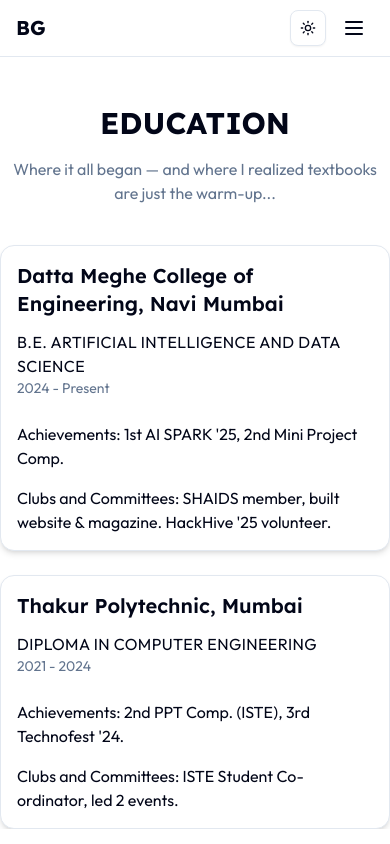
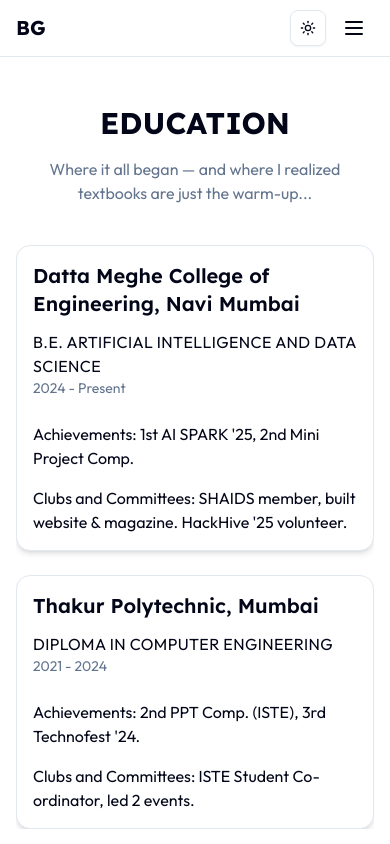
Before and after one commit to bhargavgajare1479/portfolio-website, a Next.js app: page /education in a window 390 px wide. Built offline with nearby package versions, Linux system fonts and the light colour scheme.

Commit message:
Fix Navbar inconsistency

```diff
--- a/src/app/contact/page.tsx
+++ b/src/app/contact/page.tsx
@@ -1,13 +1,18 @@
 import { Navbar } from "@/components/ui/navbar";
 import { ThemeToggle } from "@/components/theme-toggle";
+import { Lexend, Outfit } from "next/font/google";
 
-const lexend = { className: "" };
+const lexend = Lexend({ subsets: ["latin"] });
+const outfit = Outfit({ subsets: ["latin"] });
 
 export default function ContactPage() {
   return (
     <>
       <Navbar lexend={lexend} ThemeToggle={ThemeToggle} />
-      <h1>Contact Me</h1>
+      <div className="max-w-screen-xl mx-auto px-4 sm:px-8">
+        <h1 className={`mt-12 text-3xl sm:text-4xl md:text-5xl font-bold uppercase text-center ${lexend.className}`}>Contact Me</h1>
+        <p className={`mt-4 text-base sm:text-lg md:text-xl text-center text-muted-foreground ${outfit.className}`}>Let's connect and create something amazing together.</p>
+      </div>
     </>
   );
 }
--- a/src/app/education/page.tsx
+++ b/src/app/education/page.tsx
@@ -19,11 +19,12 @@ export default function EducationPage() {
   return (
     <>
       <Navbar lexend={lexend} ThemeToggle={ThemeToggle} />
-      <main className="mt-12 w-full flex flex-col items-center bg-background">
+      <div className="max-w-screen-xl mx-auto px-4 sm:px-8">
+        <h1 className={`mt-12 text-3xl sm:text-4xl md:text-5xl font-bold uppercase text-center ${lexend.className}`}>Education</h1>
+        <p className={`mt-4 text-base sm:text-lg md:text-xl text-center text-muted-foreground ${outfit.className}`}>Where it all began — and where I realized textbooks are just the warm-up...</p>
+        <main className="mt-10 w-full flex flex-col items-center bg-background">
           <div className="flex-1 w-full flex flex-col items-center justify-center overflow-auto">
-          <h1 className={`text-3xl sm:text-4xl md:text-5xl font-bold uppercase text-center ${lexend.className}`}>Education</h1>
-          <p className={`mt-4 text-base sm:text-lg md:text-xl text-center text-muted-foreground ${outfit.className}`}>Where it all began — and where I realized textbooks are just the warm-up...</p>
-          <div className="mt-10 w-full max-w-2xl flex flex-col gap-6 items-center">
+            <div className="w-full max-w-2xl flex flex-col gap-6 items-center">
               {(educationData as Education[]).map((edu, idx) => (
                 <Card key={idx} className="w-full sm:max-w-lg md:max-w-xl lg:max-w-2xl mx-auto p-4 text-start">
                   <h2 className={`text-xl sm:text-2xl font-semibold ${lexend.className}`}>{edu.institute}</h2>
@@ -38,6 +39,7 @@ export default function EducationPage() {
             </div>
           </div>
         </main>
+      </div>
     </>
   );
 }
--- a/src/app/experience/page.tsx
+++ b/src/app/experience/page.tsx
@@ -11,6 +11,7 @@ export default function ExperiencePage() {
   return (
     <>
       <Navbar lexend={lexend} ThemeToggle={ThemeToggle} />
+      <div className="max-w-screen-xl mx-auto px-4 sm:px-8">
         <h1 className={`mt-12 text-3xl sm:text-4xl md:text-5xl font-bold uppercase text-center ${lexend.className}`}>Experience</h1>
         <p className={`mt-4 text-base sm:text-lg md:text-xl text-center text-muted-foreground ${outfit.className}`}>Real-world challenges, real-world growth.</p>
         <div className="mt-10 grid grid-cols-1 gap-8 max-w-2xl mx-auto">
@@ -27,6 +28,7 @@ export default function ExperiencePage() {
             </Card>
           ))}
         </div>
+      </div>
     </>
   );
 }
```
Lines whose indentation alone changed are shown as unchanged.
